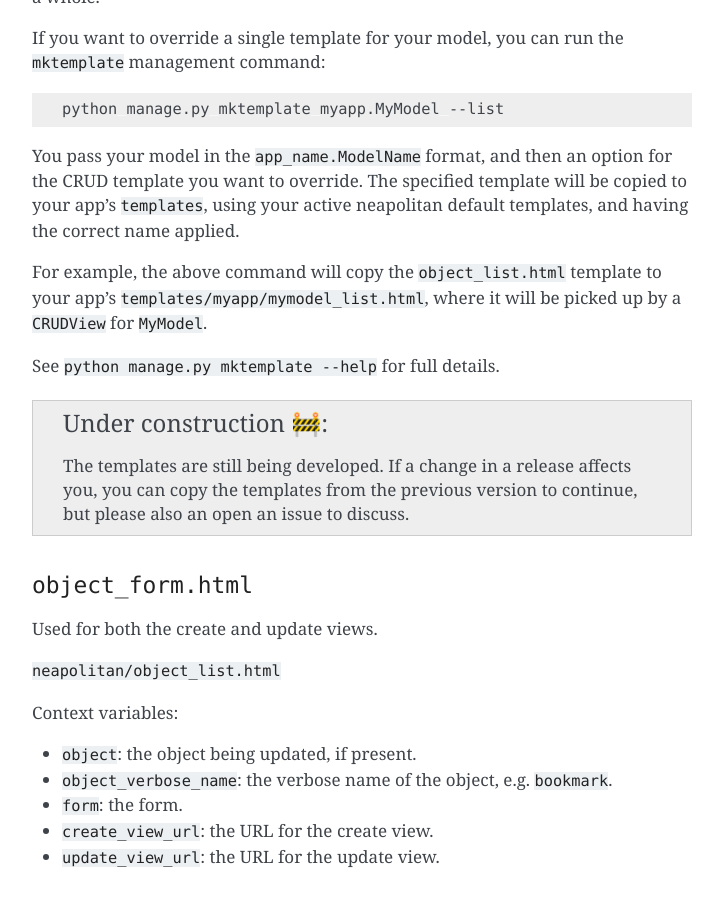
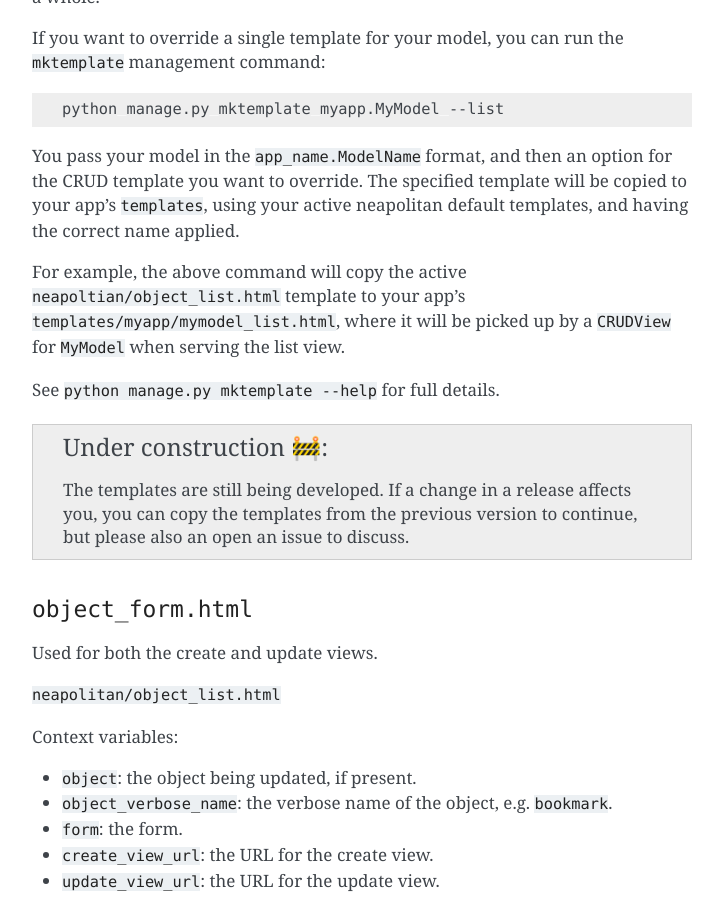
Before and after one commit to carltongibson/neapolitan, a Sphinx documentation site: the page built from docs/source/templates.rst, in a window 1280 px wide and 900 px high, scrolled down 662 px. Shown: the whole window, without its empty margins (388-1111 px from the left). Built offline with Sphinx 7.4.7, drawn with Linux system fonts in a browser that asks for light colours.

Commit message:
Wording tweak.

```diff
--- a/docs/source/templates.rst
+++ b/docs/source/templates.rst
@@ -45,9 +45,9 @@ CRUD template you want to override. The specified template will be copied to you
 ``templates``, using your active neapolitan default templates, and having the correct
 name applied.
 
-For example, the above command will copy the ``object_list.html`` template to your app's
+For example, the above command will copy the active ``neapoltian/object_list.html`` template to your app's
 ``templates/myapp/mymodel_list.html``, where it will be picked up by a ``CRUDView`` for
-``MyModel``.
+``MyModel`` when serving the list view.
 
 See ``python manage.py mktemplate --help`` for full details.
 
```
